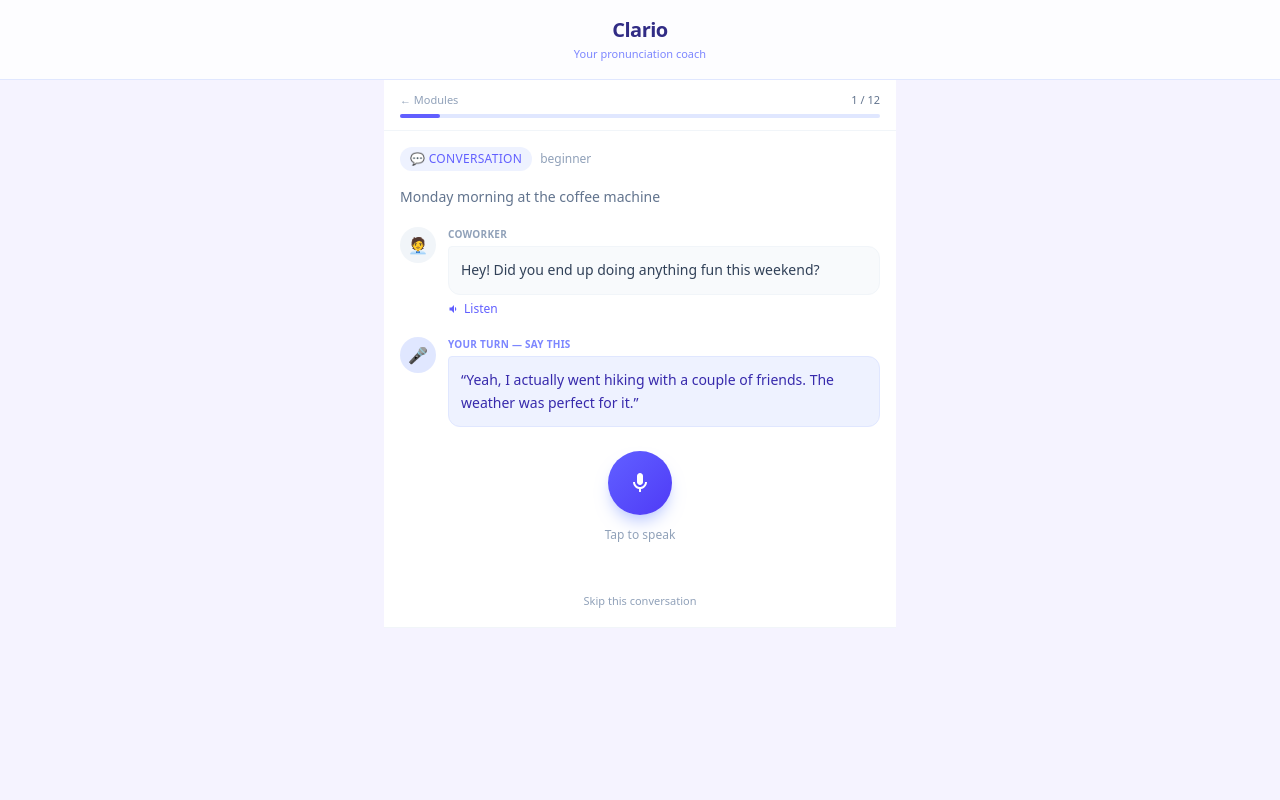
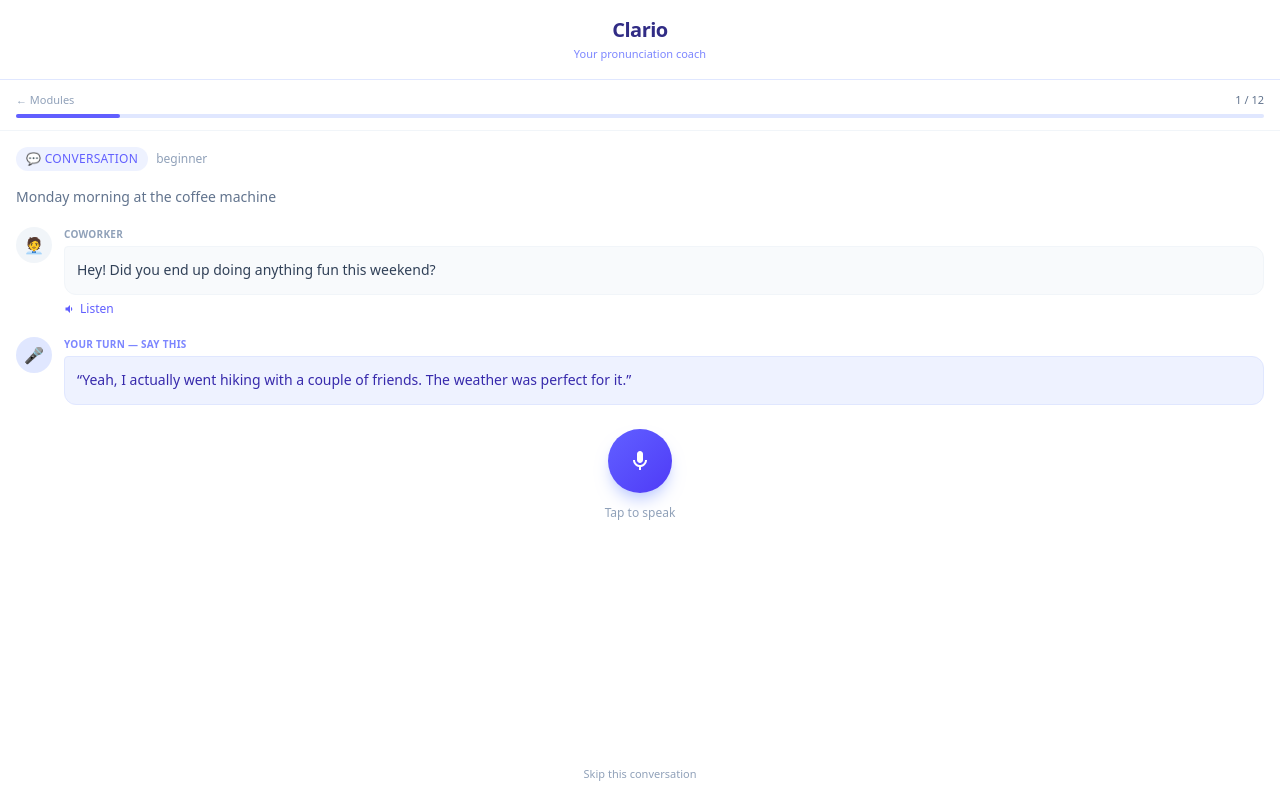
Before and after one commit to laasya2005/Fonix, a Next.js app: page / in a window 1280 px wide. Both pictures are taken after a click on the button 640 px from the left and 203 px from the top of the page. Built offline with nearby package versions, Linux system fonts and the light colour scheme.

Commit message:
fix: remove max-width, white background everywhere, no empty space on sides or bottom

```diff
--- a/app/globals.css
+++ b/app/globals.css
@@ -7,7 +7,7 @@
 }
 
 body {
-  background: var(--color-bg);
+  background: #ffffff;
   min-height: 100vh;
   margin: 0;
   padding: 0;
--- a/app/layout.tsx
+++ b/app/layout.tsx
@@ -22,7 +22,7 @@ export default function RootLayout({
               Your pronunciation coach
             </p>
           </header>
-          <main className="w-full max-w-lg mx-auto flex-1">{children}</main>
+          <main className="w-full flex-1 flex flex-col">{children}</main>
         </div>
       </body>
     </html>
--- a/app/page.tsx
+++ b/app/page.tsx
@@ -237,8 +237,8 @@ export default function Home() {
         </div>
       </div>
 
-      {/* Main content — no card, just content on white bg */}
-      <div className="bg-white p-4 pb-2">
+      {/* Main content */}
+      <div className="bg-white p-4 pb-2 flex-1">
         <SentenceDisplay
           sentence={sentence}
           onChangeModule={handleChangeModule}
@@ -271,7 +271,7 @@ export default function Home() {
       </div>
 
       {/* Skip */}
-      <div className="bg-white pb-4 pt-1 text-center border-b border-slate-100">
+      <div className="bg-white pb-4 pt-1 text-center">
         <button
           onClick={handleNextSentence}
           className="text-[11px] text-slate-400 hover:text-slate-600 transition-colors"
--- a/components/ConversationMode.tsx
+++ b/components/ConversationMode.tsx
@@ -209,7 +209,7 @@ export function ConversationMode({ conversations, onBack }: ConversationModeProp
         </div>
       </div>
 
-      <div className="bg-white p-4">
+      <div className="bg-white p-4 flex-1">
         {/* Scenario */}
         <div className="flex items-center gap-2 mb-4">
           <span className="text-xs font-medium uppercase tracking-wide text-indigo-500 bg-indigo-50 px-2.5 py-1 rounded-full">
@@ -319,7 +319,7 @@ export function ConversationMode({ conversations, onBack }: ConversationModeProp
       </div>
 
       {/* Skip */}
-      <div className="bg-white pb-4 pt-1 text-center border-b border-slate-100">
+      <div className="bg-white pb-4 pt-1 text-center">
         <button
           onClick={handleNext}
           className="text-[11px] text-slate-400 hover:text-slate-600 transition-colors"
--- a/components/ModulePicker.tsx
+++ b/components/ModulePicker.tsx
@@ -24,7 +24,7 @@ interface ModulePickerProps {
 
 export function ModulePicker({ onSelect, onConversationMode }: ModulePickerProps) {
   return (
-    <div className="p-4 pt-5">
+    <div className="p-4 pt-5 bg-white flex-1">
       <div className="text-center mb-5">
         <h2 className="text-lg font-bold text-slate-800">
           What do you want to improve?
```
